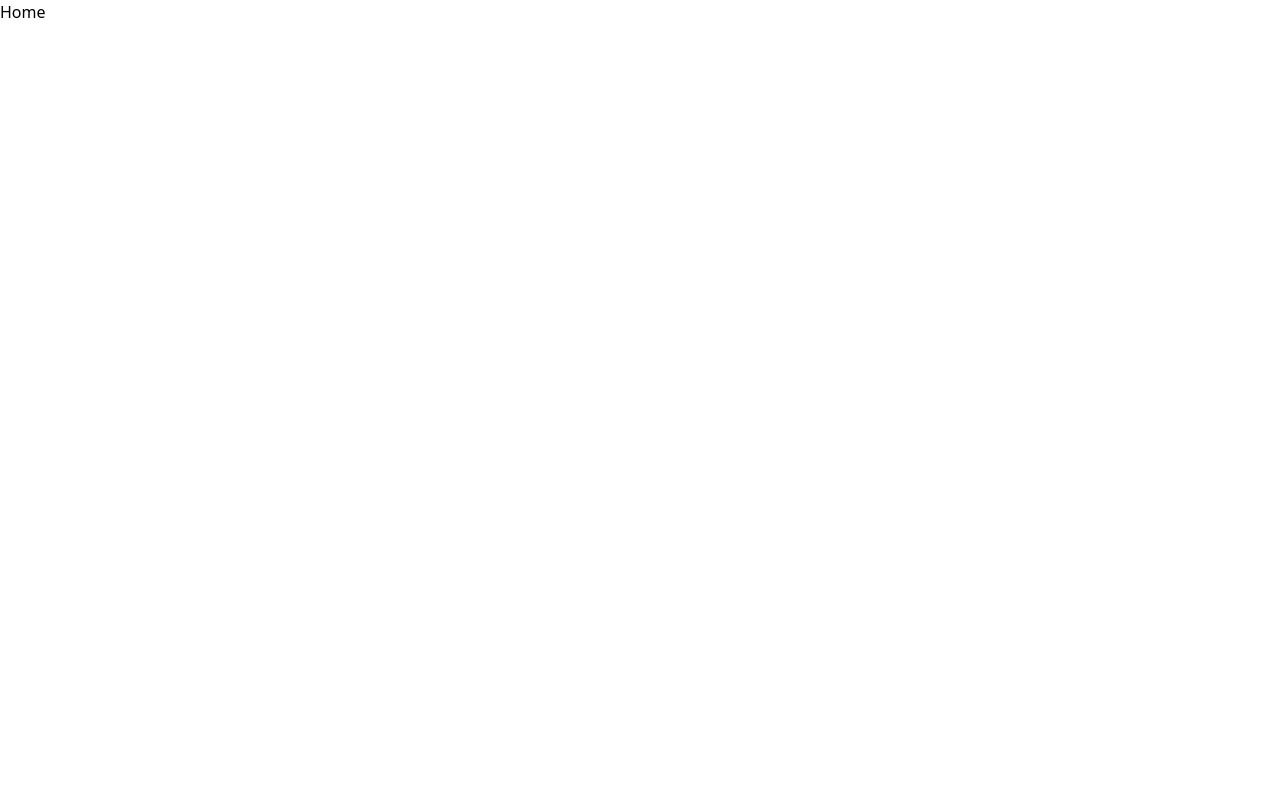
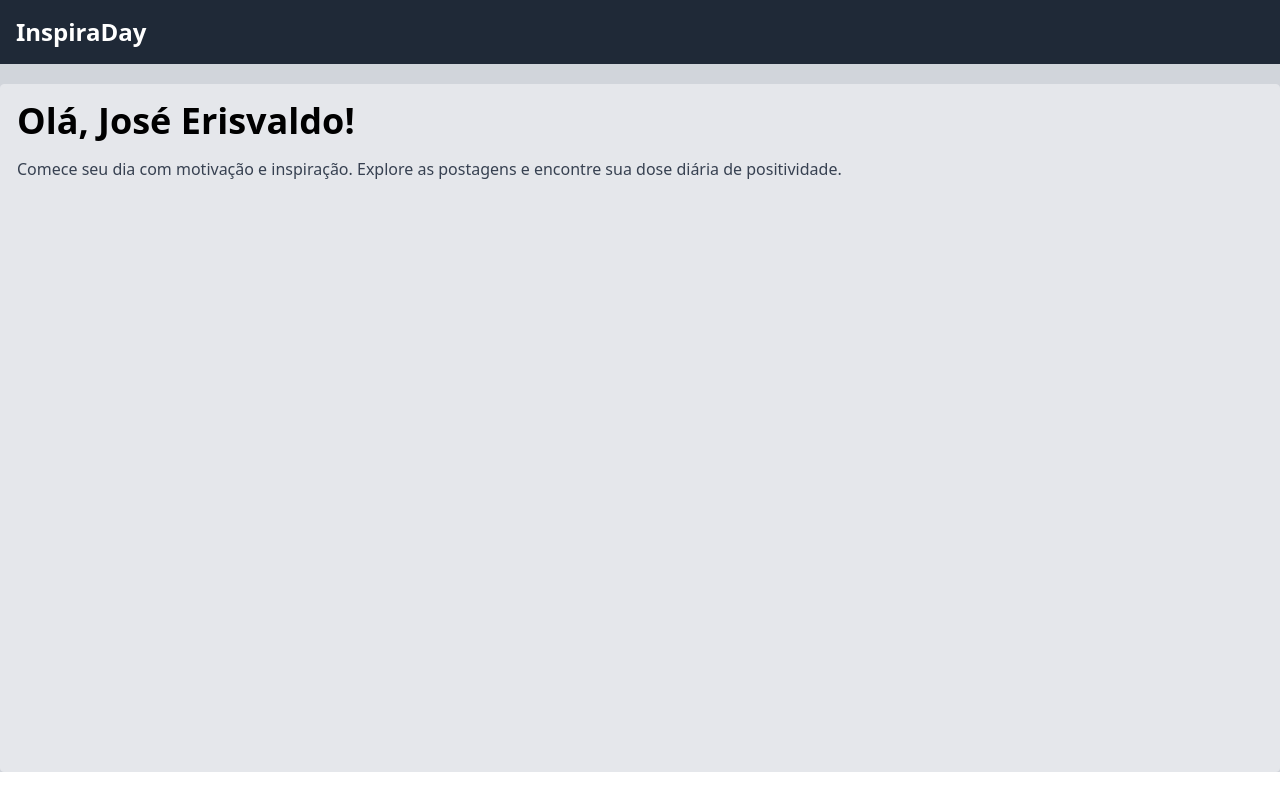
Before and after one commit to JoseErisvaldo/InspiraDay, a React (Create React App) app: page / in a window 1280 px wide. Built offline with nearby package versions, Linux system fonts and the light colour scheme.

Commit message:
Feat: adding navigation

```diff
--- a/src/App.js
+++ b/src/App.jsx
@@ -2,7 +2,9 @@ import Routes from "./Routes";
 
 function App() {
   return (
-    <Routes />
+    <div className="bg-gray-300">
+      <Routes />
+    </div>
   );
 }
 
--- /dev/null
+++ b/src/Components/NavBar/NavBar.jsx
@@ -0,0 +1,15 @@
+import React from 'react';
+
+const NavBar = () => {
+  return (
+    <nav className="bg-gray-800 p-4">
+      <div className="container mx-auto flex justify-between items-center">
+        <div className="text-white text-2xl font-bold">
+          InspiraDay
+        </div>
+      </div>
+    </nav>
+  );
+};
+
+export default NavBar;
--- a/src/Pages/Home/Home.js
+++ /dev/null
@@ -1,8 +0,0 @@
-
-export default function Home() {
-  return (
-    <div>
-      <h1>Home</h1>
-    </div>
-  )
-}
--- /dev/null
+++ b/src/Pages/Home/Home.jsx
@@ -0,0 +1,10 @@
+import Container from "../../Components/UX/Container/Container";
+
+export default function Home() {
+  return (
+    <Container>
+      <h1 className="text-4xl font-bold mb-4">Olá, José Erisvaldo!</h1>
+      <p className="text-gray-700">Comece seu dia com motivação e inspiração. Explore as postagens e encontre sua dose diária de positividade.</p>
+    </Container>
+  )
+}
--- a/src/Routes.js
+++ b/src/Routes.js
@@ -1,10 +1,12 @@
 import React from 'react';
 import { BrowserRouter, Routes, Route } from 'react-router-dom';
 import Home from './Pages/Home/Home';
+import NavBar from './Components/NavBar/NavBar';
 
 export default function AppRoutes() {
   return (
     <BrowserRouter>
+    <NavBar />
       <Routes>
         <Route path="/" element={<Home />} />
       </Routes>
```
